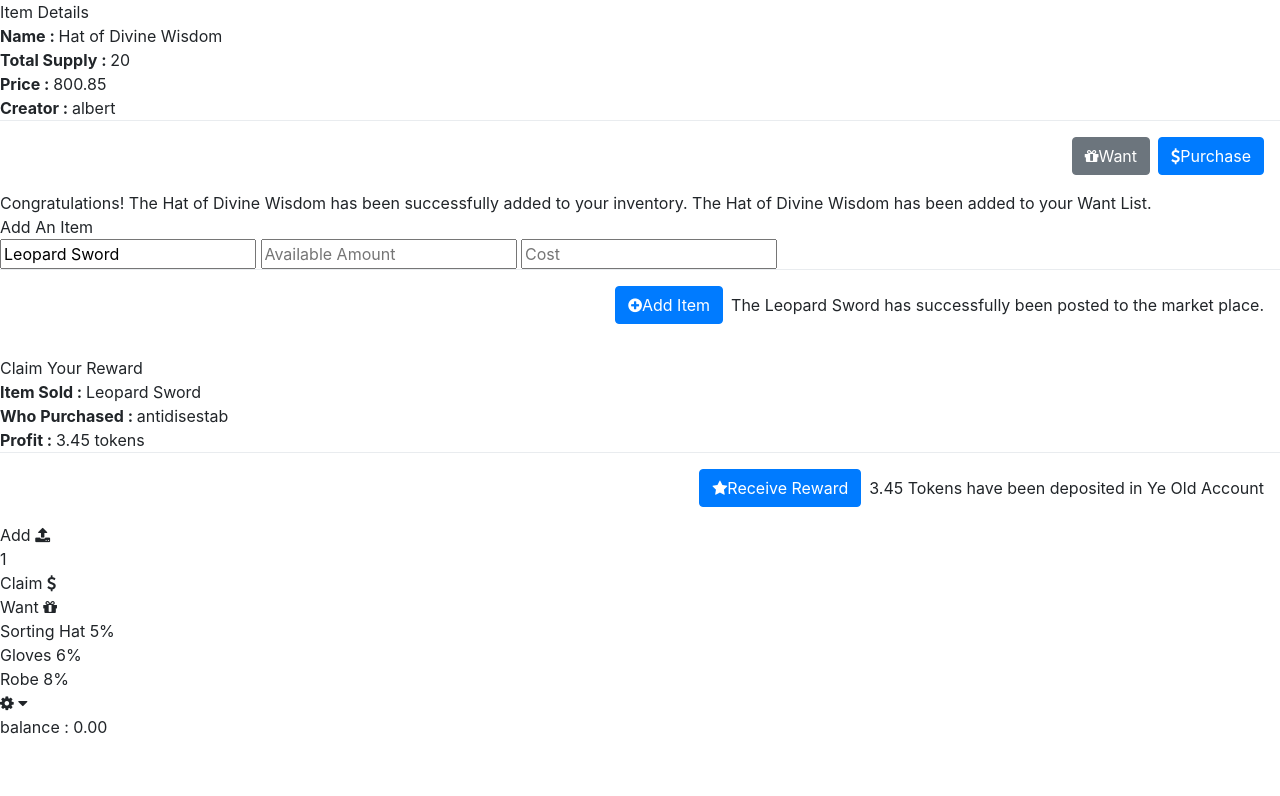
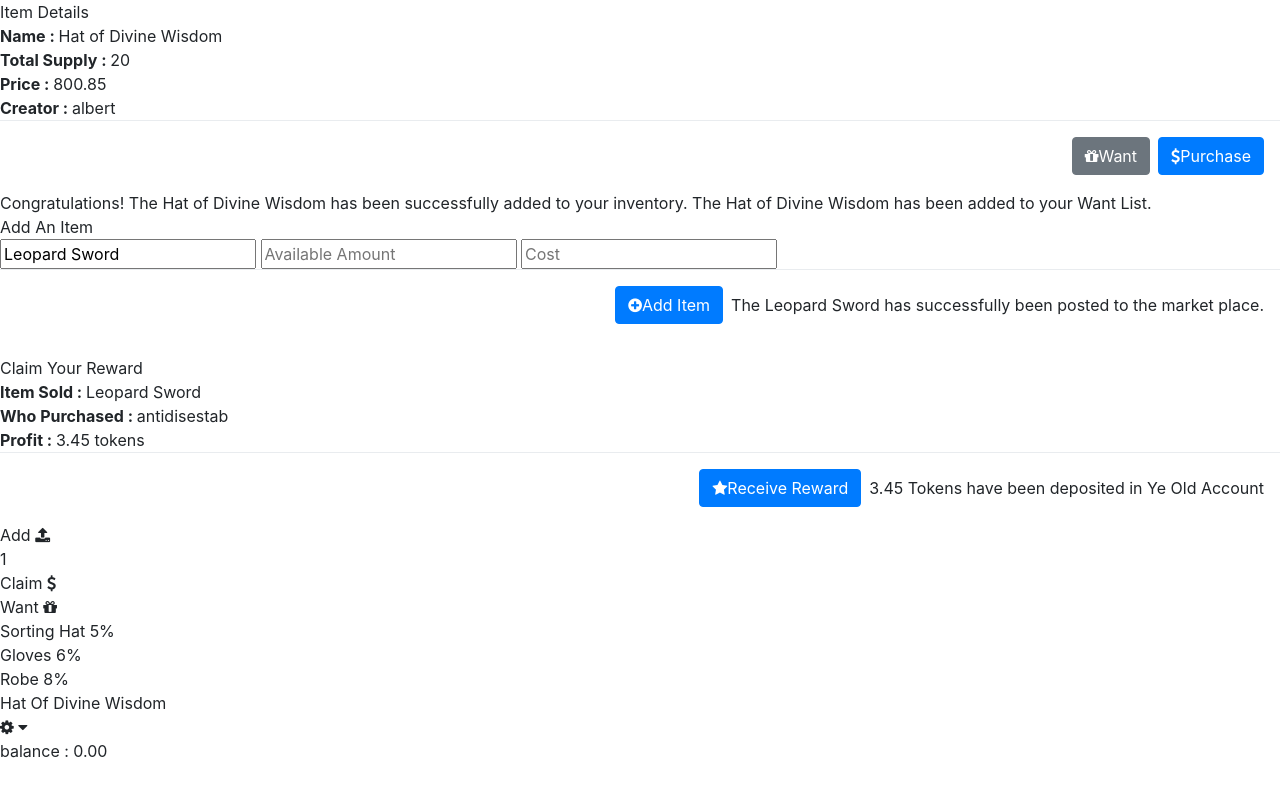
Before and after one commit to MarkStair/PromoIt, a plain HTML site: page PromoteIt/game-idea-ui/index.html in a window 1280 px wide. Drawn offline with nearby package versions, Linux system fonts and the light colour scheme; files that its build step writes are made by us from their sources; a script that the page names is missing; files whose address does not match are found by name; a web font is replaced by a local one.

Commit message:
Add files via upload

```diff
--- a/PromoteIt/game-idea-ui/index.html
+++ b/PromoteIt/game-idea-ui/index.html
@@ -5,7 +5,7 @@
  <link rel="stylesheet" href="https://stackpath.bootstrapcdn.com/bootstrap/4.1.3/css/bootstrap.min.css">
  <script src="https://stackpath.bootstrapcdn.com/bootstrap/4.1.3/js/bootstrap.min.js" type="text/javascript"></script>
  <link href="https://fonts.googleapis.com/css?family=UnifrakturCook:700" rel="stylesheet">
-<title>In Game Screenshot</title>
+<title>PromoteIt</title>
 <script type="text/javascript" src="https://cdn.jsdelivr.net/npm/eosjs@16.0.9/lib/eos.min.js"></script>
  <link rel="stylesheet" href="css/style.css">
 <script src="js/ui-behavior.js" type="text/javascript"></script>
@@ -167,6 +167,8 @@
           <span class="item-percentage-value">5%</span>
         </div>
       </div>
+
+
       <div class="menu-item">
         <div id="item-gloves" class="buy-item-inner">
           <span>Gloves</span>
@@ -180,6 +182,11 @@
         </div>
       </div>
 
+      <div id="hidden-hat" class="menu-item" >
+        <div id="item-hat" class="buy-item-inner">
+          <span>Hat Of Divine Wisdom</span>
+        </div>
+      </div>
 
       <div id="right-menu-items">
         <div id="settings-container">
```
